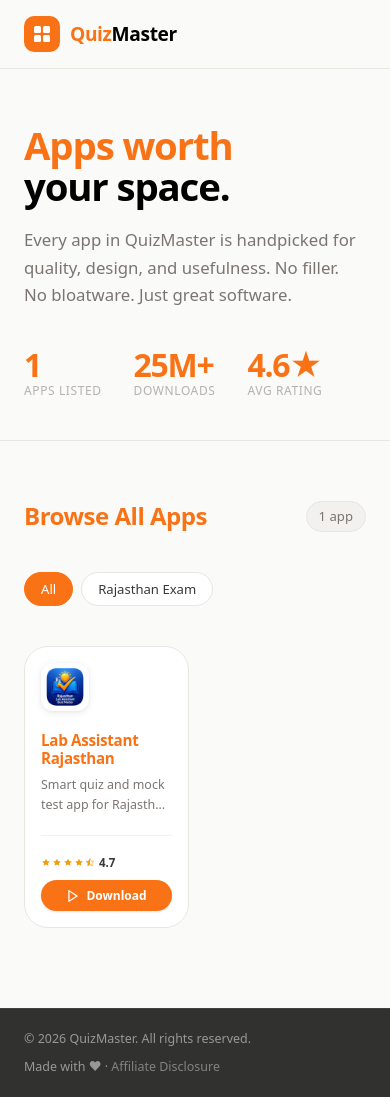
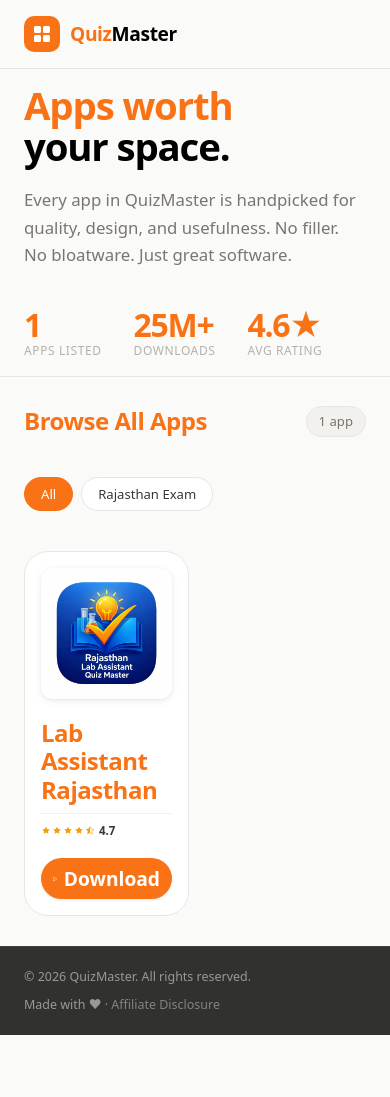
Before and after one commit to harshsoni071/quizMaster, a React (Vite) app: page / in a window 390 px wide. After the commit the page ends 1035 px from the top, so only its background shows below. Built offline with nearby package versions, Linux system fonts and the light colour scheme.

Commit message:
update css in card

```diff
--- a/src/components/AppCard.jsx
+++ b/src/components/AppCard.jsx
@@ -58,8 +58,8 @@
             src={app.logo}
             alt={`${app.name} icon`}
             loading="lazy"
-            width={64}
-            height={64}
+            width={104}
+            height={104}
           />
         </div>
         {/* <span className="category-pill">{app.category}</span> */}
@@ -67,9 +67,9 @@
 
       {/* App info */}
       <h2 className="app-name">{app.name}</h2>
-      {app.description && (
+      {/* {app.description && (
         <p className="app-desc">{app.description}</p>
-      )}
+      )} */}
 
       {/* Footer: rating + download */}
       <div className="card-footer">
--- a/src/data/apps.js
+++ b/src/data/apps.js
@@ -172,7 +172,8 @@
   {
     id: 'Rajasthan',
     name: 'Lab Assistant Rajasthan',
-    description: 'Smart quiz and mock test app for Rajasthan Lab Assistant exam.',
+    description: `Rajasthan Lab Assistant Quiz Master is a smart prep app with practice questions, topic-wise quizzes, and mock tests.
+It offers updated syllabus content, detailed explanations, and performance tracking.`,
     logo: rajasthanLogo,
     playStoreLink: 'https://play.google.com/store/apps/details?id=com.quizmaster.rajasthan.labassistant',
     category: 'Rajasthan Exam',
--- a/src/styles/global.css
+++ b/src/styles/global.css
@@ -276,7 +276,7 @@
 .apps-section {
   max-width: 1200px;
   margin: 0 auto;
-  padding: 56px 24px 80px;
+  padding: 25px 24px 30px;
 }
 
 .section-header {
@@ -407,8 +407,8 @@
 
 /* App logo */
 .app-logo-wrap {
-  width: 64px;
-  height: 64px;
+  width: 100%;
+  height: 100%;
   border-radius: 16px;
   overflow: hidden;
   box-shadow: var(--shadow-sm);
@@ -453,7 +453,7 @@
 /* App name */
 .app-name {
   font-family: var(--font-display);
-  font-size: 1.15rem;
+  font-size: 1.5rem;
   font-weight: 700;
   color: var(--ink);
   letter-spacing: -0.02em;
@@ -467,10 +467,10 @@
   color: var(--ink-muted);
   line-height: 1.6;
   flex: 1;
-  margin-bottom: 20px;
+  margin-bottom: 10px;
 
   display: -webkit-box;
-  -webkit-line-clamp: 2;
+  /* -webkit-line-clamp: 2; */
   -webkit-box-orient: vertical;
   overflow: hidden;
 }
@@ -480,7 +480,7 @@
   display: flex;
   align-items: center;
   justify-content: space-between;
-  padding-top: 18px;
+  padding-top: 8px;
   border-top: 1px solid var(--surface-2);
   margin-top: auto;
 }
@@ -519,7 +519,7 @@
   align-items: center;
   gap: 6px;
   font-family: var(--font-body);
-  font-size: 0.82rem;
+  font-size: 1rem;
   font-weight: 600;
   color: var(--white);
   background: var(--ink);
@@ -531,6 +531,7 @@
   box-shadow: var(--shadow-xs);
   position: relative;
   overflow: hidden;
+  margin-top: 10px;
 }
 
 .download-btn::after {
@@ -768,7 +769,7 @@
 @media (max-width: 900px) {
   .hero {
     grid-template-columns: 1fr;
-    padding: 56px 24px 40px;
+    padding: 16px 24px 16px;
   }
 
   .hero-stats {
@@ -849,13 +850,13 @@
   }
 
   .app-logo-wrap {
-    width: 48px;
-    height: 48px;
+    width: 100%;
+    height: 100%;
     border-radius: 12px;
   }
 
   .app-name {
-    font-size: 0.95rem;
+    font-size: 1.5rem;
   }
 
   .app-desc {
@@ -872,7 +873,7 @@
   .download-btn {
     width: 100%;
     justify-content: center;
-    font-size: 0.75rem;
+    font-size: 1.2rem;
     padding: 7px 12px;
   }
 
```
